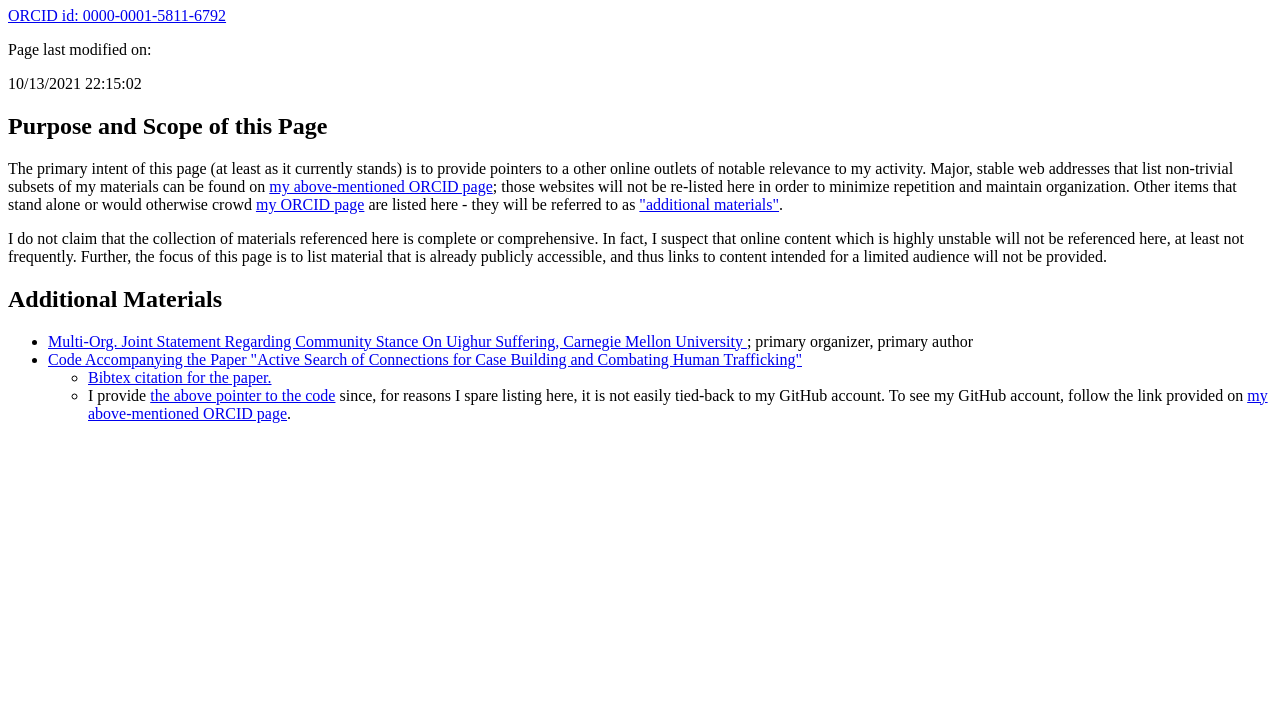
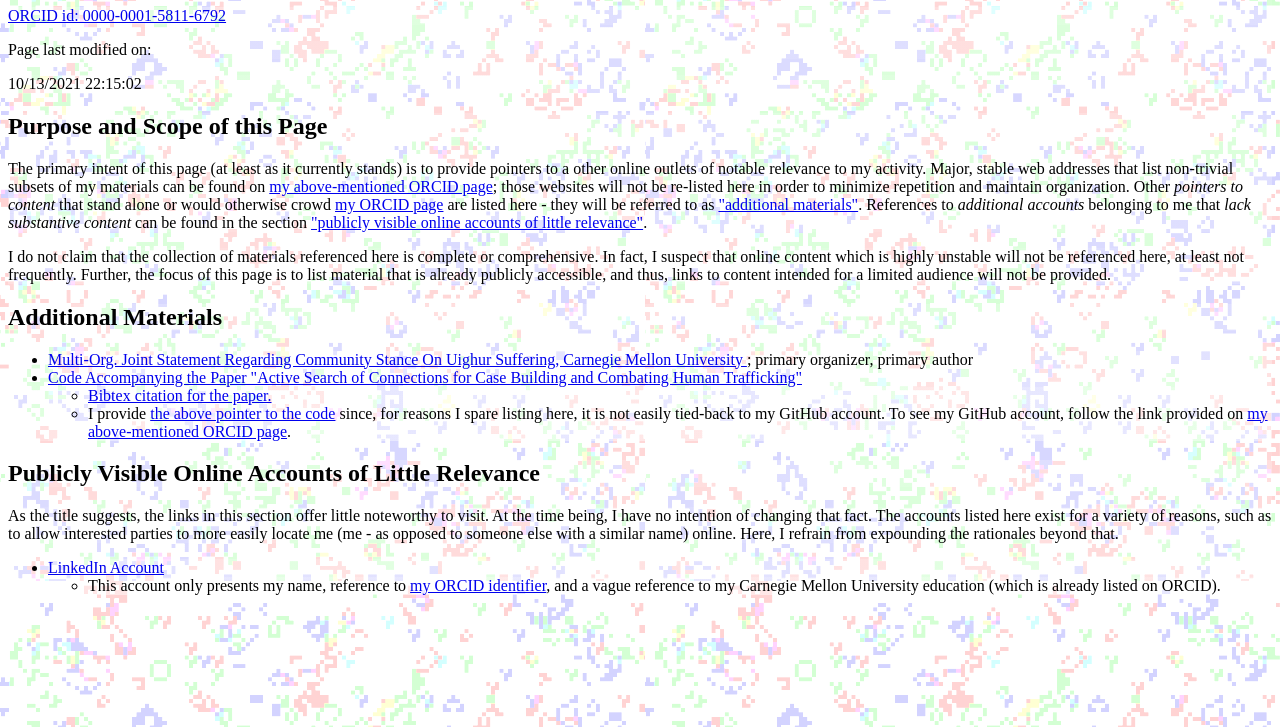
Before and after one commit to DBay-ani/DBay-ani.github.io, a plain HTML site: page index.html in a window 1280 px wide. Shown: the part 73-800 px from the top of the page. Drawn offline with Linux system fonts and the light colour scheme.

Commit message:
Added: (1) a background image (2) a section pointing to other online accounts that are less relevent than those listed on ORCID (3) some text to inform visiters of when content cannot be displayed due to scripts not being allowed to run in browser.

```diff
--- a/index.html
+++ b/index.html
@@ -3,6 +3,17 @@
 <html>
 	<head>
 		<title>D Bayani's Personal Webpage</title>
+		<style>
+                    html {
+                        background-image:
+		            linear-gradient(rgba(255,255,255,0.4), rgba(255,255,255,0.4)), url('background.png');
+                    }
+
+                    * {
+                        background-image:
+                            linear-gradient(rgba(255,255,255,0.1), rgba(255,255,255,0.1));
+                    }
+                </style>
 	</head>
 	<h1>D Bayani's Personal Webpage </h1>
         <body>
@@ -11,7 +22,7 @@
     <a id="myORCIDiDInfo" href="https://orcid.org/0000-0001-5811-6792">ORCID id: 0000-0001-5811-6792</a>
 </p>
 <p>
-Page last modified on: <p id="presentDataModified"></p>
+Page last modified on: <p id="presentDataModified"><style> #presentDataModified { background: linear-gradient(rgba(255,255,0,0.7), rgba(255,255,0,0.7)); } </style>--If you are seeing this text instead of the date this page was last modified, then your browser is not allowing scripts to run.--</p>
 </p>
 </div>
 
@@ -22,14 +33,17 @@ The primary intent of this page (at least as it currently stands) is to provide
 other online outlets of notable relevance to my activity. Major, stable web addresses that
 list non-trivial subsets of my materials can be found on <a href="#myORCIDiDInfo">my above-mentioned ORCID page</a>;
 those websites will not be re-listed here in order to minimize repetition and maintain organization.
-Other items that stand alone or would otherwise crowd <a href="#myORCIDiDInfo">my ORCID page</a> are
-listed here - they will be referred to as <a href="#additionalMaterials">"additional materials"</a>.
+Other <em>pointers to content</em> that stand alone or would otherwise crowd <a href="#myORCIDiDInfo">my ORCID page</a> are
+listed here - they will be referred to as <a href="#additionalMaterials">"additional materials"</a>. References
+to <em>additional accounts</em> belonging to me that <em>lack substantive content</em>
+can be found in the section
+<a href="#publicallyVisibleAccountsOfLittleRelavence">"publicly visible online accounts of little relevance"</a>.
 </p>
 <p>
 I do not claim that the collection of materials referenced
 here is complete or comprehensive. In fact, I suspect that online content which is highly unstable will
 not be referenced here, at least not frequently. Further, the focus of this page is to list material that
-is already publicly accessible, and thus links to content intended for a limited audience will not
+is already publicly accessible, and thus, links to content intended for a limited audience will not
 be provided.
 </p>
 </section>
@@ -59,10 +73,37 @@ be provided.
 
 </section>
 
+<section>
+	<h2 id="publicallyVisibleAccountsOfLittleRelavence">Publicly Visible Online Accounts of Little Relevance</h2>
+
+	<p>
+	As the title suggests, the links in this section offer little noteworthy to visit. At the time being,
+        I have no intention of changing that fact. The accounts listed here exist for a variety of reasons,
+	such as to allow interested parties to more easily locate me (me - as opposed to someone else with a
+	similar name) online. Here, I refrain from expounding the rationales beyond that.
+	</p>
+
+	<ul>
+		<li>
+			<a href="https://www.linkedin.com/in/d-bayani">LinkedIn Account</a>
+			<ul>
+				<li>
+					This account only presents my name, reference to
+					<a href="#myORCIDiDInfo">my ORCID identifier</a>,
+					and a vague reference to my Carnegie Mellon University education
+					(which is already listed on ORCID).
+				</li>
+			</ul>
+		</li>
+	</ul>
+</section>
+
+
 <script>
 document.getElementById("presentDataModified").innerHTML = document.lastModified;
 </script>
 
+
 </body>
 
 </html>
```
Also changed, not shown: background.png (added).
